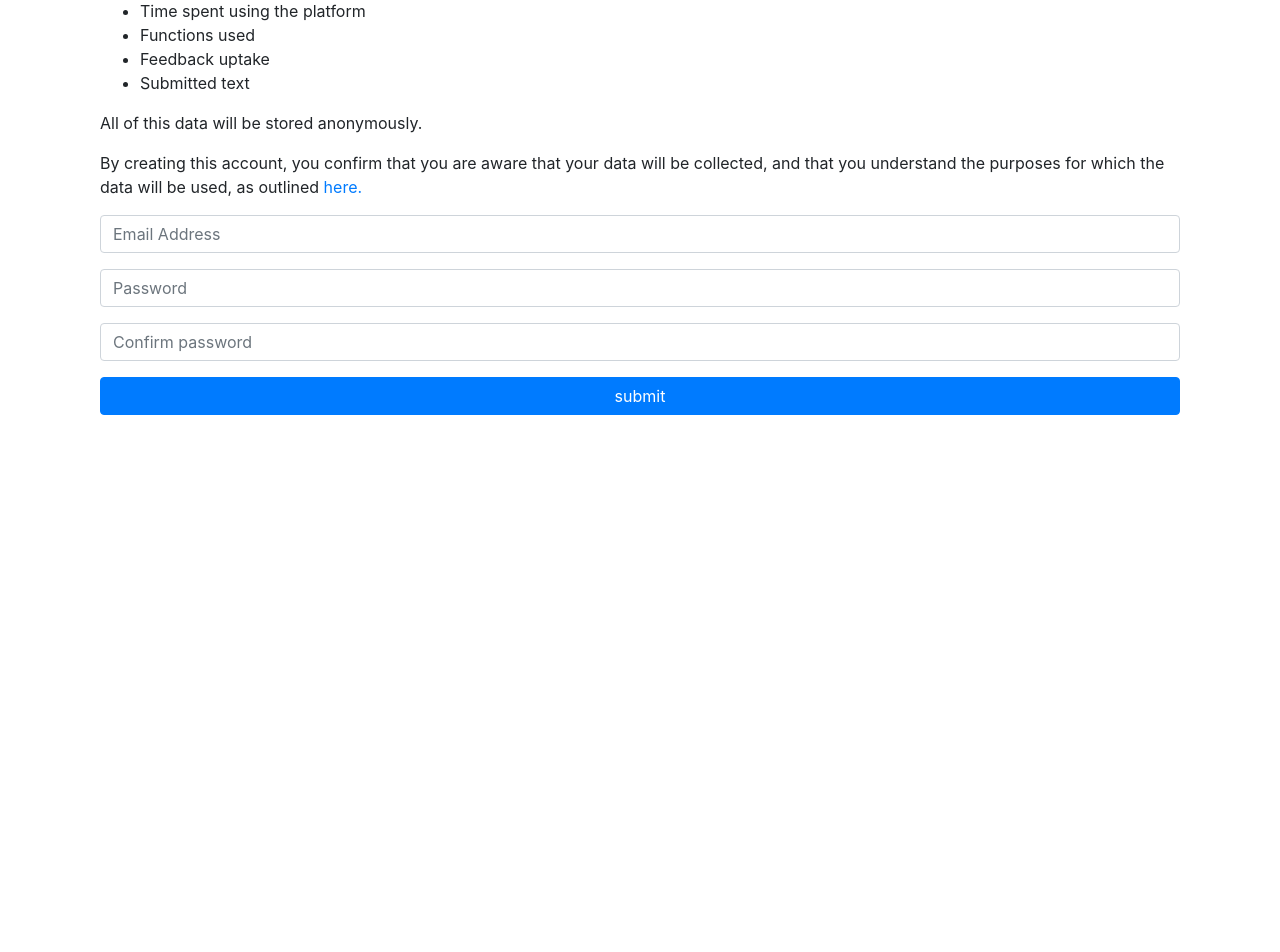
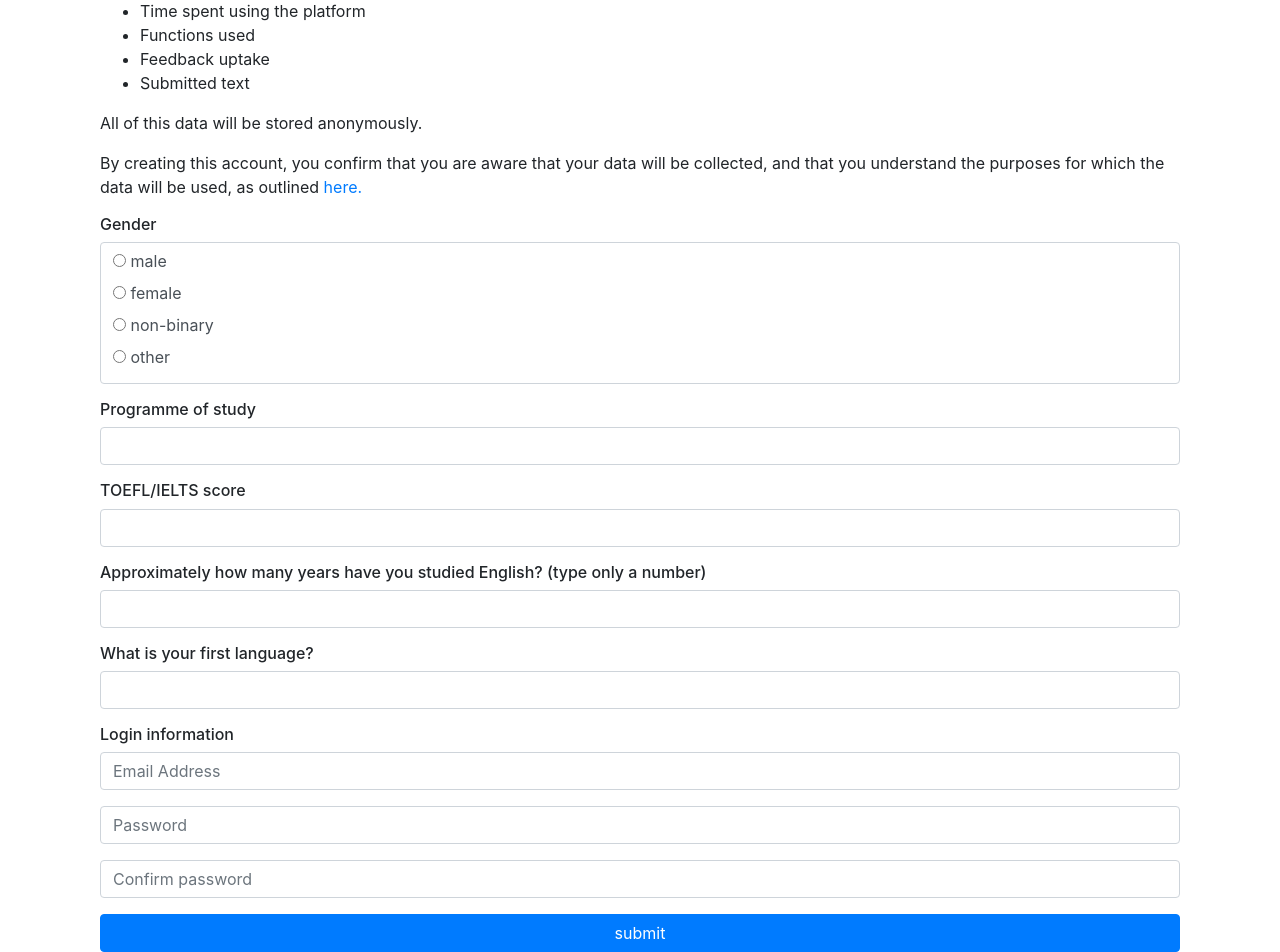
Before and after one commit to annie-primera/datacollection_v2, a Flask app: page /register in a window 1280 px wide. Shown: the part 209-1161 px from the top of the page. Before the commit the page ends 624 px from the top, so only its background shows below. Run offline with Flask 2, Linux system fonts and the light colour scheme; some libraries are stand-ins or nearby versions.

Commit message:
added demographics to registration form

```diff
--- a/datacollection/forms.py
+++ b/datacollection/forms.py
@@ -1,10 +1,15 @@
 from flask_wtf import FlaskForm
-from wtforms import PasswordField, SubmitField, TextAreaField, StringField
+from wtforms import PasswordField, SubmitField, TextAreaField, StringField, RadioField, IntegerField
 from wtforms.fields.html5 import EmailField
 from wtforms.validators import DataRequired, Length, EqualTo, Email
 
 
 class RegistrationForm(FlaskForm):
+    gender = RadioField('gender', validators=[DataRequired(message="gender")], choices=[('1', 'male'), ('2', 'female'), ('3', 'non-binary'), ('4', 'other')])
+    program = StringField('program', validators=[DataRequired(message="program")])
+    score = StringField('score', validators=[DataRequired(message="score")])
+    english = IntegerField('english', validators=[DataRequired(message="english")])
+    language = StringField('language', validators=[DataRequired(message="language")])
     email = EmailField('email', validators=[DataRequired(), Email()])
     password = PasswordField('password', validators=[DataRequired(), Length(min=8, message="Please choose a password of at least 8 characters")])
     password2 = PasswordField('password2', validators=[DataRequired(), EqualTo('password', message='Passwords must match')])
--- a/datacollection/models.py
+++ b/datacollection/models.py
@@ -12,6 +12,11 @@ class User(db.Model, UserMixin):
     id = db.Column(db.Integer, primary_key=True)
     email = db.Column(db.String(120), unique=True, nullable=False)
     password = db.Column(db.String(60), nullable=False)
+    gender = db.Column(db.String(1), nullable=False)
+    program = db.Column(db.String(120), nullable=False)
+    score = db.Column(db.String(30), nullable=False)
+    english = db.Column(db.Integer, nullable=False)
+    language = db.Column(db.String(120), nullable=False)
     texts = db.relationship('Texts', backref='author', lazy=True)
     text_versions = db.relationship('TextVersions', backref='author', lazy=True)
     user_actions = db.relationship('UserActions', backref='author', lazy=True)
--- a/datacollection/routes.py
+++ b/datacollection/routes.py
@@ -27,7 +27,7 @@ def register():
                 form.email.errors.append("Email address already registered")
                 return render_template("registration.html", registrationform=form)
             hashedpassword = bcrypt.generate_password_hash(form.password.data).decode("utf-8")
-            user = User(email=form.email.data, password=hashedpassword)
+            user = User(email=form.email.data, password=hashedpassword, gender=form.gender.data, program=form.program.data, score=form.score.data, english=form.english.data, language=form.language.data)
             db.session.add(user)
             db.session.commit()
             return render_template("home.html", onloadmessage="Registration successful. Please log in.", loginform=LoginForm())
--- a/datacollection/static/css/custom.css
+++ b/datacollection/static/css/custom.css
@@ -3,3 +3,7 @@
         float: none; /* Added */
         margin-bottom: 10px; /* Added */
 }
+
+
+/* gets rid of bullet points in wtforms radio buttons */
+fieldset.inlineLabels ul {list-style:none}
--- a/datacollection/templates/registration.html
+++ b/datacollection/templates/registration.html
@@ -28,6 +28,42 @@
             <form id="login-form" action="/register" method="POST">
                 {{ registrationform.csrf_token }}
                 <div class="form-group">
+                    {% if registrationform.gender.errors %}
+                    <ul class=errors">{% for error in registrationform.gender.errors %}<li>{{ error }}</li>{% endfor %} </ul>
+                    {% endif %}
+                    <h6>Gender</h6>
+                    {{ registrationform.gender(class="form-control", style="list-style:none")}}
+                </div>
+                <div class="form-group">
+                    {% if registrationform.program.errors %}
+                    <ul class=errors">{% for error in registrationform.program.errors %}<li>{{ error }}</li>{% endfor %} </ul>
+                    {% endif %}
+                    <h6>Programme of study</h6>
+                    {{ registrationform.program(class="form-control", style="list-style:none")}}
+                </div>
+                <div class="form-group">
+                    {% if registrationform.score.errors %}
+                    <ul class=errors">{% for error in registrationform.score.errors %}<li>{{ error }}</li>{% endfor %} </ul>
+                    {% endif %}
+                    <h6>TOEFL/IELTS score</h6>
+                    {{ registrationform.score(class="form-control")}}
+                </div>
+                <div class="form-group">
+                    {% if registrationform.english.errors %}
+                    <ul class=errors">{% for error in registrationform.english.errors %}<li>{{ error }}</li>{% endfor %} </ul>
+                    {% endif %}
+                    <h6>Approximately how many years have you studied English? (type only a number)</h6>
+                    {{ registrationform.english(class="form-control")}}
+                </div>
+                <div class="form-group">
+                    {% if registrationform.language.errors %}
+                    <ul class=errors">{% for error in registrationform.language.errors %}<li>{{ error }}</li>{% endfor %} </ul>
+                    {% endif %}
+                    <h6>What is your first language?</h6>
+                    {{ registrationform.language(class="form-control")}}
+                </div>
+                <h6>Login information</h6>
+                <div class="form-group">
                     {% if registrationform.email.errors %}
                     <ul class=errors">{% for error in registrationform.email.errors %}<li>{{ error }}</li>{% endfor %} </ul>
                     {% endif %}
```
Also changed, not shown: datacollection/site.db.
